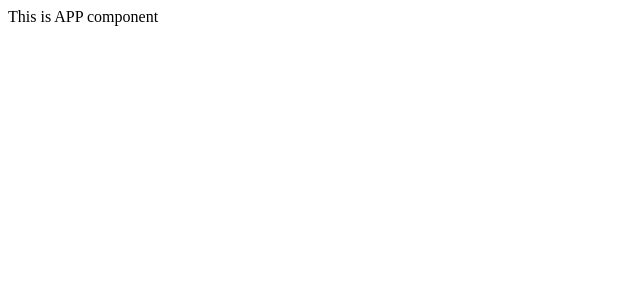
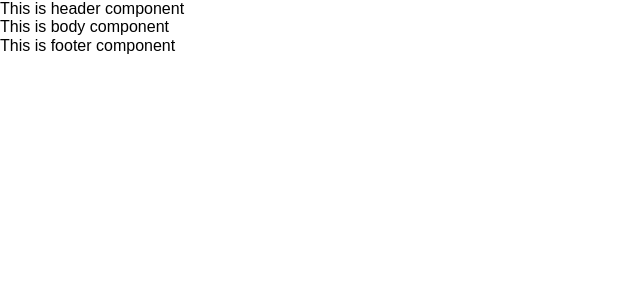
Before and after one commit to pritesh511/food-ordering-app, a React (Vite) app: page / in a window 1280 px wide. Shown: the top 300 px of the page, without its empty margins (0-640 px from the left). Built offline with nearby package versions, Linux system fonts and the light colour scheme.

Commit message:
making folder structure

```diff
--- a/package.json
+++ b/package.json
@@ -19,6 +19,8 @@
     "parcel-bundler": "^1.12.5"
   },
   "dependencies": {
+    "@ant-design/icons": "^5.1.4",
+    "antd": "^5.6.1",
     "react": "^18.2.0",
     "react-dom": "^18.2.0"
   }
--- a/src/App.js
+++ b/src/App.js
@@ -1,7 +1,8 @@
 import React from "react";
+import { Home } from "./pages";
 
 const App = () => {
-  return <div>This is APP component</div>;
+  return <Home />;
 };
 
 export default App;
--- /dev/null
+++ b/src/components/body/Body.jsx
@@ -0,0 +1,7 @@
+import React from "react";
+
+const Body = () => {
+  return <div>This is body component</div>;
+};
+
+export default Body;
--- /dev/null
+++ b/src/components/footer/Footer.jsx
@@ -0,0 +1,7 @@
+import React from "react";
+
+const Footer = () => {
+  return <div>This is footer component</div>;
+};
+
+export default Footer;
--- /dev/null
+++ b/src/components/header/Header.jsx
@@ -0,0 +1,7 @@
+import React from "react";
+
+const Header = () => {
+  return <div>This is header component</div>;
+};
+
+export default Header;
--- /dev/null
+++ b/src/components/index.js
@@ -0,0 +1,5 @@
+import Header from "./header/Header";
+import Footer from "./footer/Footer";
+import Body from "./body/Body";
+
+export { Header, Footer, Body };
--- a/src/index.js
+++ b/src/index.js
@@ -1,6 +1,7 @@
 import React from "react";
 import ReactDOM from "react-dom/client";
 import App from "./App";
+import "antd/dist/reset.css";
 import "./index.css";
 
 const root = ReactDOM.createRoot(document.getElementById("root"));
--- /dev/null
+++ b/src/pages/home/Home.jsx
@@ -0,0 +1,14 @@
+import React from "react";
+import { Body, Footer, Header } from "../../components";
+
+const Home = () => {
+  return (
+    <>
+      <Header />
+      <Body />
+      <Footer />
+    </>
+  );
+};
+
+export default Home;
--- /dev/null
+++ b/src/pages/index.js
@@ -0,0 +1,3 @@
+import Home from "./home/Home";
+
+export { Home };
```
Also changed, not shown: 2 other files (tests, documents, lock files or other folders).
